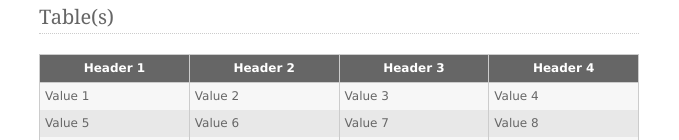
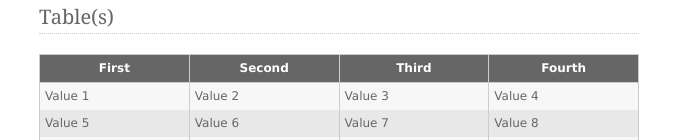
Before and after one commit to justmelat/biztoday, a plain HTML site: page style-demo.html in a window 1280 px wide. Shown: the part 660-800 px from the top of the page, 121-800 px from the left. Drawn offline with Linux system fonts and the light colour scheme.

Commit message:
Changed table header labels

```diff
--- a/style-demo.html
+++ b/style-demo.html
@@ -86,10 +86,10 @@
       <table summary="Summary Here" cellpadding="0" cellspacing="0">
         <thead>
           <tr>
-            <th>Header 1</th>
-            <th>Header 2</th>
-            <th>Header 3</th>
-            <th>Header 4</th>
+            <th>First</th>
+            <th>Second</th>
+            <th>Third</th>
+            <th>Fourth</th>
           </tr>
         </thead>
         <tbody>
```
